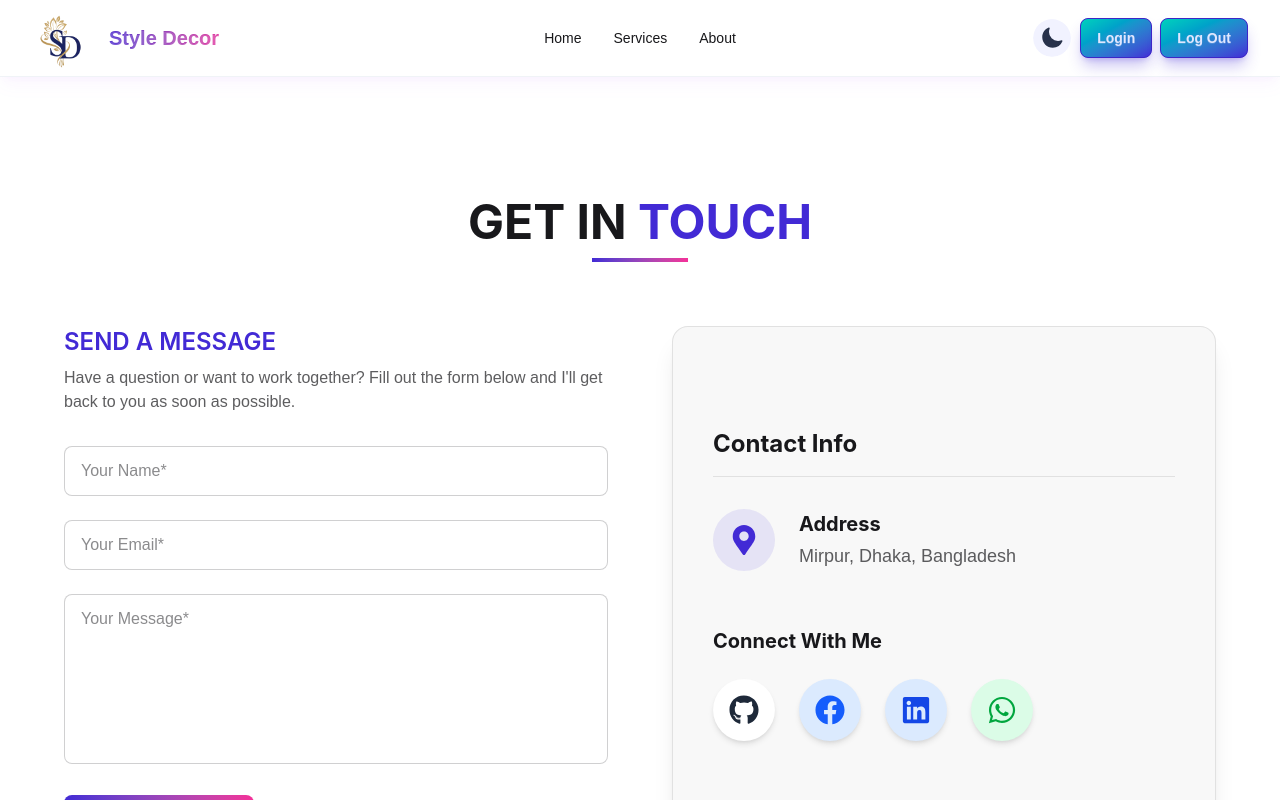
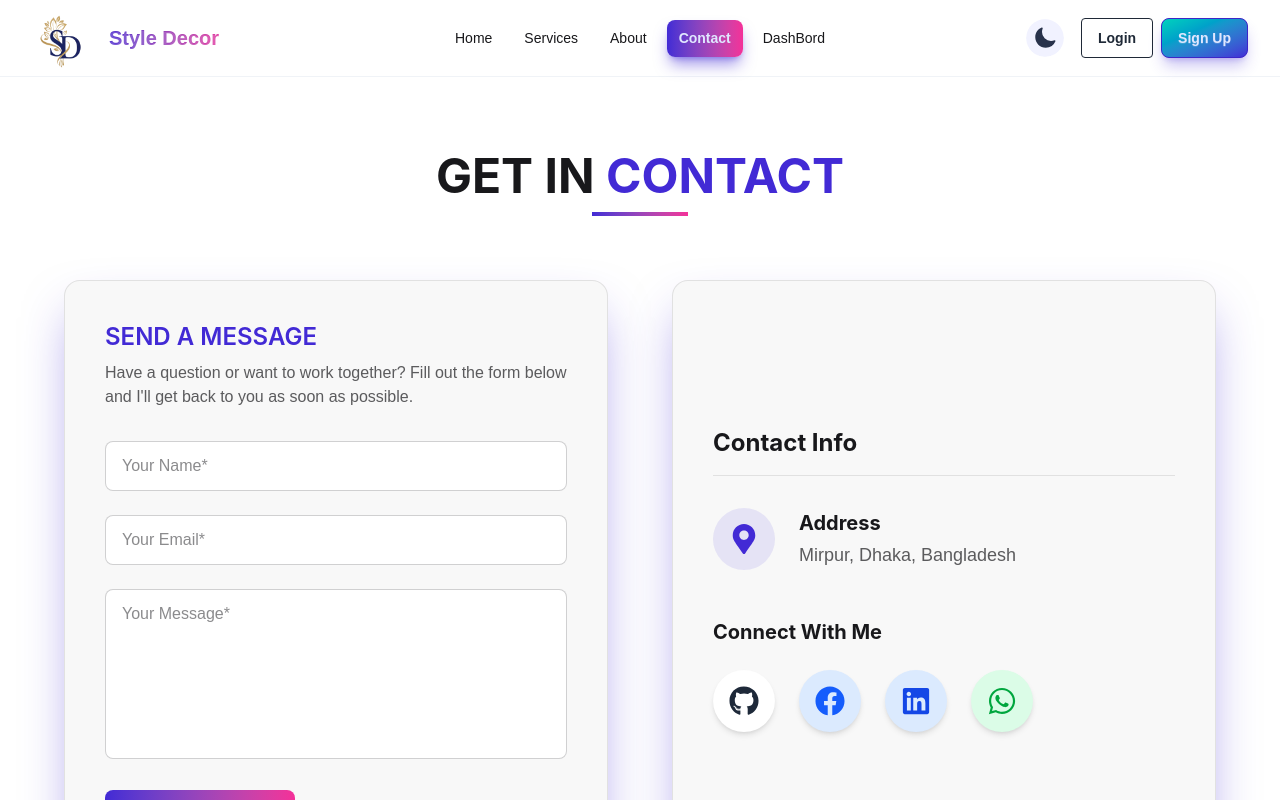
Before and after one commit to omarfaruk21221/Style-Decor-Client, a React (Vite) app: page /contact in a window 1280 px wide. Shown: the top 800 px of the page. Built offline with nearby package versions, Linux system fonts and the light colour scheme.

Commit message:
added contsct page

```diff
--- a/src/Component/Navbar.jsx
+++ b/src/Component/Navbar.jsx
@@ -1,58 +1,42 @@
 import React from "react";
-import { Link, NavLink } from "react-router-dom";
+import { NavLink, Link } from "react-router-dom";
 import ThemeToggle from "./ThemeToggle";
 import Logo from "./Logo";
 
 const Navbar = () => {
+  const navLinks = [
+    { path: "/", label: "Home" },
+    { path: "/services", label: "Services" },
+    { path: "/about", label: "About" },
+    { path: "/contact", label: "Contact" },
+    { path: "/", label: "DashBord" },
+  ];
+
+  // Navigation Links Component
   const Links = (
     <>
-      <li>
+      {navLinks.map((link) => (
+        <li key={link.path}>
           <NavLink
-          to="/"
+            to={link.path}
             className={({ isActive }) =>
-            `transition-all duration-300 px-3 py-2 ${
+              `transition-all duration-300 px-3 py-2 rounded-lg ${
                 isActive
-                ? "bg-gradient-to-r from-primary to-secondary text-primary-content rounded-lg font-semibold shadow-lg shadow-primary/50"
-                : "hover:bg-primary/20 hover:text-primary rounded-lg text-base-content hover:shadow-md"
+                  ? "bg-gradient-to-r from-primary to-secondary text-primary-content font-semibold shadow-lg shadow-primary/50"
+                  : "hover:bg-primary/20 hover:text-primary text-base-content hover:shadow-md"
               }`
             }
           >
-          Home
+            {link.label}
           </NavLink>
         </li>
-      <li>
-        <NavLink
-          to="/Services"
-          className={({ isActive }) =>
-            `transition-all duration-300 px-3 py-2 ${
-              isActive
-                ? "bg-gradient-to-r from-primary to-secondary text-primary-content rounded-lg font-semibold shadow-lg shadow-primary/50"
-                : "hover:bg-primary/20 hover:text-primary rounded-lg text-base-content hover:shadow-md"
-            }`
-          }
-        >
-          Services
-        </NavLink>
-      </li>
-      <li>
-        <NavLink
-          to="/about"
-          className={({ isActive }) =>
-            `transition-all duration-300 px-3 py-2 ${
-              isActive
-                ? "bg-gradient-to-r from-primary to-secondary text-primary-content rounded-lg font-semibold shadow-lg shadow-primary/50"
-                : "hover:bg-primary/20 hover:text-primary rounded-lg text-base-content hover:shadow-md"
-            }`
-          }
-        >
-          About
-        </NavLink>
-      </li>
+      ))}
     </>
   );
 
   return (
-    <div className="navbar fixed top-0 left-0 w-full z-50 px-4 md:px-8 bg-transparent shadow-lg transition-all duration-300 font-display backdrop-blur-xl border-b border-slate-200/50 shadow-purple-500/5 dark:border-slate-700/20 dark:shadow-purple-500/10">
+    <div className="navbar fixed top-0 left-0 w-full z-50 px-4 md:px-8 bg-transparent transition-all duration-300 backdrop-blur-xl border-b border-slate-200/50 shadow-primary/50 ">
+      {/* Navbar Start - Logo and Mobile Menu */}
       <div className="navbar-start">
         <div className="dropdown">
           <div tabIndex={0} role="button" className="btn btn-ghost lg:hidden">
@@ -73,7 +57,7 @@ const Navbar = () => {
           </div>
           <ul
             tabIndex={0}
-            className="menu menu-sm dropdown-content bg-base-100 dark:bg-slate-900 rounded-lg z-[1] mt-3 w-52 p-2 shadow-lg backdrop-blur-sm"
+            className="menu menu-sm dropdown-content bg-transparent  rounded-lg z-[1] mt-3 w-52 p-2 shadow-lg backdrop-blur-sm"
           >
             {Links}
           </ul>
@@ -81,18 +65,29 @@ const Navbar = () => {
         <Logo />
       </div>
 
+      {/* Navbar Center - Desktop Navigation Links */}
       <div className="navbar-center hidden lg:flex">
         <ul className="menu menu-horizontal px-1 gap-2">{Links}</ul>
       </div>
 
-      <div className="navbar-end gap-2">
+      {/* Navbar End - Theme Toggle and Auth Buttons */}
+      <div className="navbar-end gap-2 md:gap-4">
         <ThemeToggle />
-        <Link as={NavLink} to="/login" className="btn btn-primary">
+
+        <div className="flex gap-2">
+          <Link
+            to="/login"
+            className="btn btn-sm md:btn-md btn-outline hover:btn-primary"
+          >
             Login
           </Link>
-        <Link as={NavLink} to="/logout" className="btn btn-primary">
-          Log Out
+          <Link
+            to="/register"
+            className="btn btn-sm md:btn-md btn-primary hover:btn-primary/90"
+          >
+            Sign Up
           </Link>
+        </div>
       </div>
     </div>
   );
--- a/src/Pages/ContactPage/ContactPage.jsx
+++ b/src/Pages/ContactPage/ContactPage.jsx
@@ -10,8 +10,8 @@ import {
 } from "react-icons/fa";
 const ContactPage = () => {
   return (
-    <section className="font-display  bg-base-100 dark:bg-base-300 min-h-screen flex items-center justify-center p-4 sm:p-6 lg:p-8">
-      <div className="w-full max-w-6xl mx-auto mt-20">
+    <section className=" min-h-screen flex items-center justify-center p-4 sm:p-6 lg:p-8">
+      <div className="w-full max-w-7xl mx-auto my-10">
         <header className="text-center mb-12 lg:mb-16">
           <motion.h1
             initial={{ opacity: 0, y: -20 }}
@@ -19,7 +19,7 @@ const ContactPage = () => {
             transition={{ duration: 0.5 }}
             className="text-3xl sm:text-4xl lg:text-5xl font-bold text-base-content"
           >
-            GET IN <span className="text-primary">TOUCH</span>
+            GET IN <span className="text-primary">CONTACT</span>
           </motion.h1>
           <motion.div
             initial={{ width: 0 }}
@@ -29,13 +29,13 @@ const ContactPage = () => {
           ></motion.div>
         </header>
 
-        <main className="grid grid-cols-1 lg:grid-cols-2 gap-10 lg:gap-16 items-start">
+        <main className="grid grid-cols-1  lg:grid-cols-2 gap-10 lg:gap-16 items-start">
           {/* Contact Form */}
           <motion.div
             initial={{ opacity: 0, x: -50 }}
             animate={{ opacity: 1, x: 0 }}
             transition={{ duration: 0.6 }}
-            className="space-y-8"
+            className="space-y-8 bg-base-200 p-8 sm:p-10 rounded-2xl  shadow-primary/50 shadow-2xl border border-base-content/10 flex flex-col justify-center h-full"
           >
             <div>
               <h2 className="text-2xl font-semibold text-primary mb-2">
@@ -119,12 +119,12 @@ const ContactPage = () => {
             initial={{ opacity: 0, x: 50 }}
             animate={{ opacity: 1, x: 0 }}
             transition={{ duration: 0.6 }}
-            className="bg-base-200 p-8 sm:p-10 rounded-2xl shadow-xl border border-base-content/10 flex flex-col justify-center h-full"
+            className="bg-base-200 p-8 sm:p-10 rounded-2xl shadow-2xl shadow-primary/50 border border-base-content/10 flex flex-col justify-center h-full"
           >
-            <h3 className="text-2xl font-bold text-base-content mb-8 border-b border-base-content/10 pb-4">
+            <h3 className="text-2xl font-bold  text-base-content mb-8 border-b border-base-content/10 pb-4">
               Contact Info
             </h3>
-            <ul className="space-y-10">
+            <ul className="space-y-8 ">
               {/* Location (Icon + Text) */}
               <li className="flex items-center space-x-6 group">
                 <div className="flex-shrink-0 p-4 bg-primary/10 rounded-full group-hover:bg-primary/20 transition-colors duration-300">
```
Lines whose indentation alone changed are shown as unchanged.
